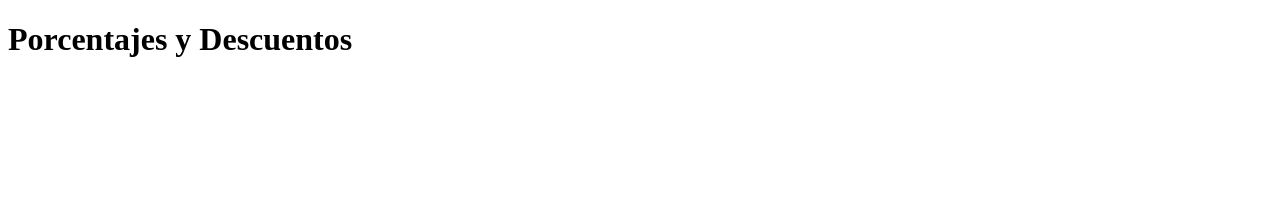
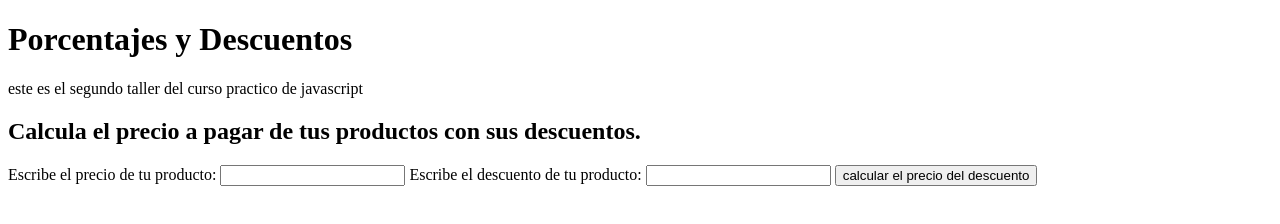
Before and after one commit to Marcos-Chinfra/curso_practido_javascript, a plain HTML site: page javascript/descuentos.html in a window 1280 px wide. Drawn offline with Linux system fonts and the light colour scheme.

Commit message:
estableciendo las funciones

```diff
--- a/javascript/descuentos.html
+++ b/javascript/descuentos.html
@@ -7,9 +7,28 @@
     <title>Porcentajes y Descuentos | Curso practico de javasrcipt</title>
 </head>
 <body>
-    <h1>
-        Porcentajes y Descuentos
-    </h1>
+    <header>
+        <h1>
+            Porcentajes y Descuentos
+        </h1>
+        <p>este es el segundo taller del curso practico de javascript</p>
+    </header>
+    <section>
+        <h2>Calcula el precio a pagar de tus productos con sus descuentos.</h2>
+        <form>
+
+            <label for="inputPrice">Escribe el precio de tu producto:</label>
+            <input id="inputPrice" type="number"/>
+
+            <label for="inputDiscount">Escribe el descuento de tu producto:</label>
+            <input id="inputDiscount" type="number"/>
+
+            <button type="button" onclick="onClickButtonPreciDiscount()">
+                calcular el precio del descuento
+            </button>
+            <p id="ResultP"></p>
+        </form>
+    </section>
     <script src="./descuentos.js"></script>
 </body>
 </html>
--- a/javascript/descuentos.js
+++ b/javascript/descuentos.js
@@ -0,0 +1,31 @@
+//const precioOriginal = 120;
+//const descuento = 18;
+
+function calcularPrecioConDescuento(precio, descuento){
+    const porcentajeDelPrecioConDescuento = 100 - descuento;
+    const precioConDescuento = (precio * porcentajeDelPrecioConDescuento) / 100;
+    return precioConDescuento
+};
+
+function onClickButtonPreciDiscount(){
+    const inputPrice = document.getElementById("inputPrice");
+    const priceValue = inputPrice.value;
+    const inputDiscount =  document.getElementById("inputDiscount")
+    const disconuntValue = inputDiscount.value
+
+    const precioConDescuento = calcularPrecioConDescuento(priceValue, disconuntValue);
+
+    const resultP = document.getElementById("ResultP");
+    resultP.innerText="El precio con descuento son: $" + precioConDescuento
+}
+
+
+
+
+
+/*console.log ({
+    precioOriginal,
+    descuento,
+    porcentajeDelPrecioConDescuento,
+    precioConDescuento
+}); */
```
